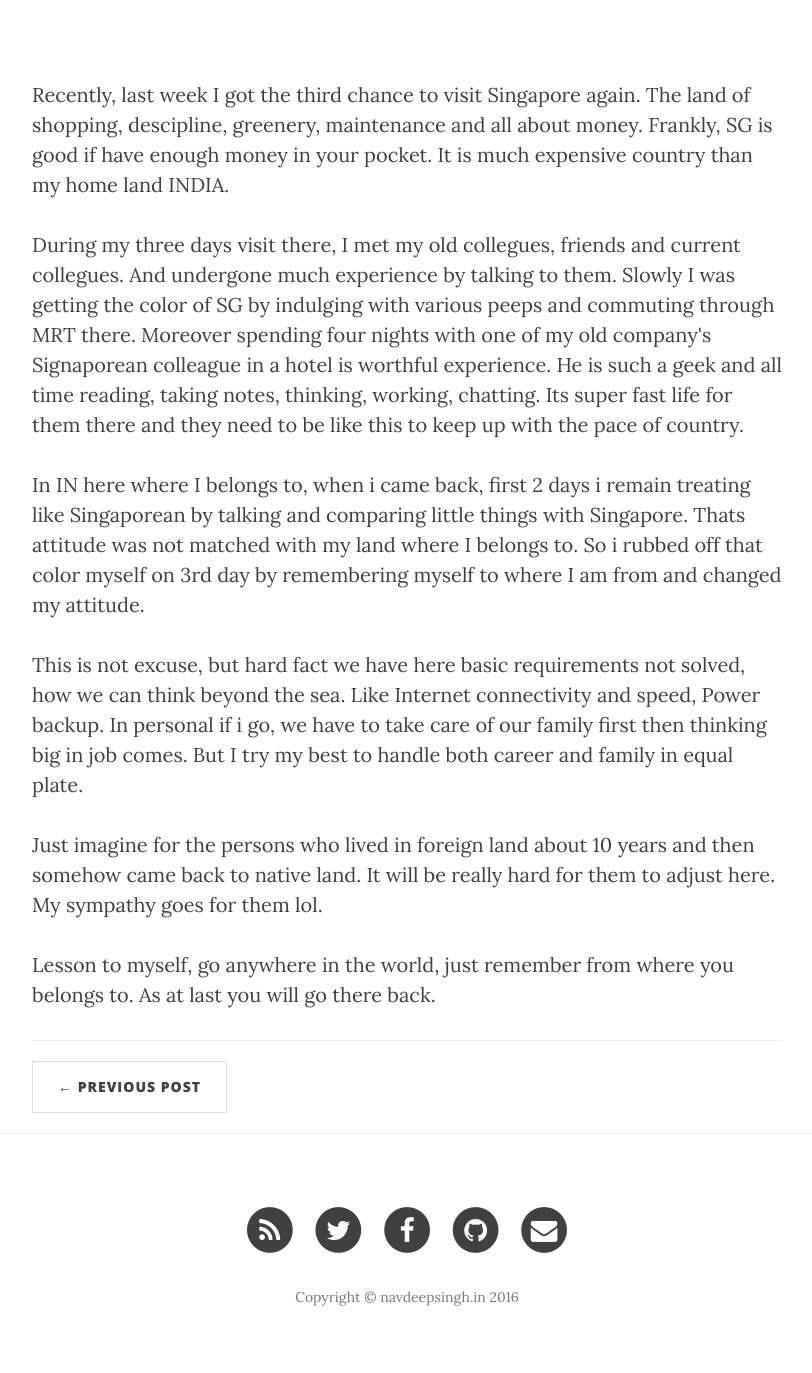
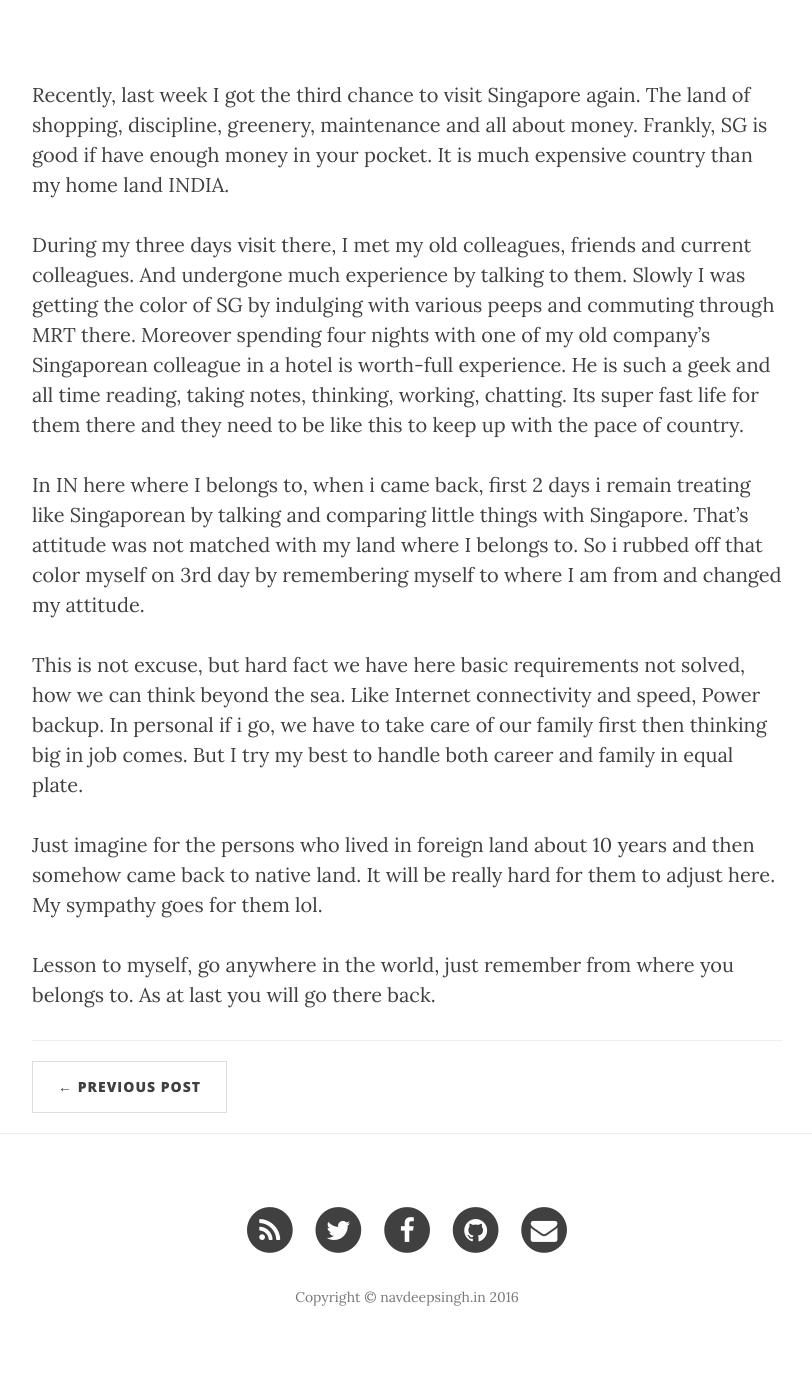
Before and after one commit to navdeepsingh/navdeepsingh.github.io, a Jekyll site: the page built from _posts/2016-05-31-the-land-i-belongs-to.md, in a window 1280 px wide. Shown: the part 476-1849 px from the top of the page, without its empty margins (233-1045 px from the left). Built offline with Jekyll 4.4.1, drawn with Linux system fonts in a browser that asks for light colours; nearby versions of some CDN libraries.

Commit message:
Corrections

```diff
--- a/_posts/2016-05-31-the-land-i-belongs-to.md
+++ b/_posts/2016-05-31-the-land-i-belongs-to.md
@@ -8,11 +8,11 @@ header-img: "img/sg-gardens-by-the-bay.jpg"
 categories: general
 ---
 
-<p>Recently, last week I got the third chance to visit Singapore again. The land of shopping, descipline, greenery, maintenance and all about money. Frankly, SG is good if have enough money in your pocket. It is much expensive country than my home land INDIA.</p>
+<p>Recently, last week I got the third chance to visit Singapore again. The land of shopping, discipline, greenery, maintenance and all about money. Frankly, SG is good if have enough money in your pocket. It is much expensive country than my home land INDIA.</p>
 
-<p>During my three days visit there, I met my old collegues, friends and current collegues. And undergone much experience by talking to them. Slowly I was getting the color of SG by indulging with various peeps and commuting through MRT there. Moreover spending four nights with one of my old company's Signaporean colleague in a hotel is worthful experience. He is such a geek and all time reading, taking notes, thinking, working, chatting. Its super fast life for them there and they need to be like this to keep up with the pace of country.</p>
+<p>During my three days visit there, I met my old colleagues, friends and current colleagues. And undergone much experience by talking to them. Slowly I was getting the color of SG by indulging with various peeps and commuting through MRT there. Moreover spending four nights with one of my old company’s Singaporean colleague in a hotel is worth-full experience. He is such a geek and all time reading, taking notes, thinking, working, chatting. Its super fast life for them there and they need to be like this to keep up with the pace of country.</p>
 
-<p>In IN here where I belongs to, when i came back, first 2 days i remain treating like Singaporean by talking and comparing little things with Singapore. Thats attitude was not matched with my land where I belongs to. So i rubbed off that color myself on 3rd day by remembering myself to where I am from and changed my attitude.</p>
+<p>In IN here where I belongs to, when i came back, first 2 days i remain treating like Singaporean by talking and comparing little things with Singapore. That’s attitude was not matched with my land where I belongs to. So i rubbed off that color myself on 3rd day by remembering myself to where I am from and changed my attitude.</p>
 
 <p>This is not excuse, but hard fact we have here basic requirements not solved, how we can think beyond the sea. Like Internet connectivity and speed, Power backup. In personal if i go, we have to take care of our family first then thinking big in job comes. But I try my best to handle both career and family in equal plate.</p>
 
```
